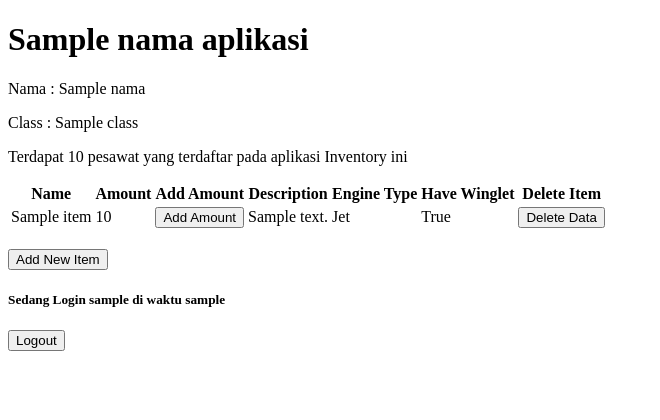
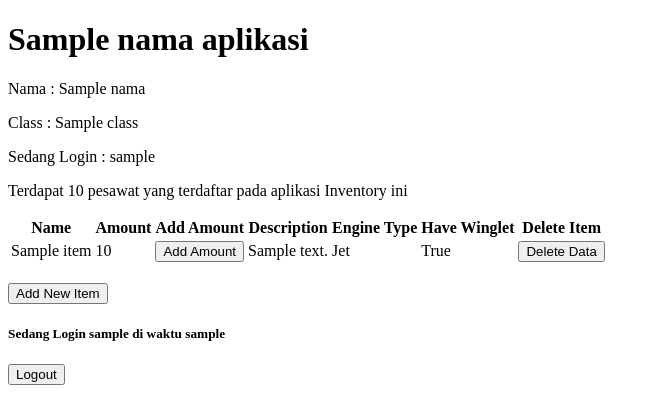
Before and after one commit to thirza258/inventory-pesawat, a Django app: template main/templates/main.html in a window 1280 px wide. Shown: the top 420 px of the page, without its empty margins (0-660 px from the left). Run offline with Django 4.2, Linux system fonts and the light colour scheme; tables that the repository leaves empty hold one stand-in row (values such as "Sample post"); the template is opened without the code that fills it: values that come from a table or form of the project are taken from there, most other values are stand-ins (such as "Sample title", 1, 10 or a date in 2020).

Commit message:
minor fix tugas 4

```diff
--- a/main/templates/main.html
+++ b/main/templates/main.html
@@ -6,6 +6,7 @@
     <div>
         <p>Nama : {{nama}}</p>
         <p>Class : {{class}}</p>
+        <p>Sedang Login : {{pengguna_login}}</p>
     </div>
     <div>
         <p> Terdapat {{jumlah_item}} pesawat yang terdaftar pada aplikasi Inventory ini </p>
```
